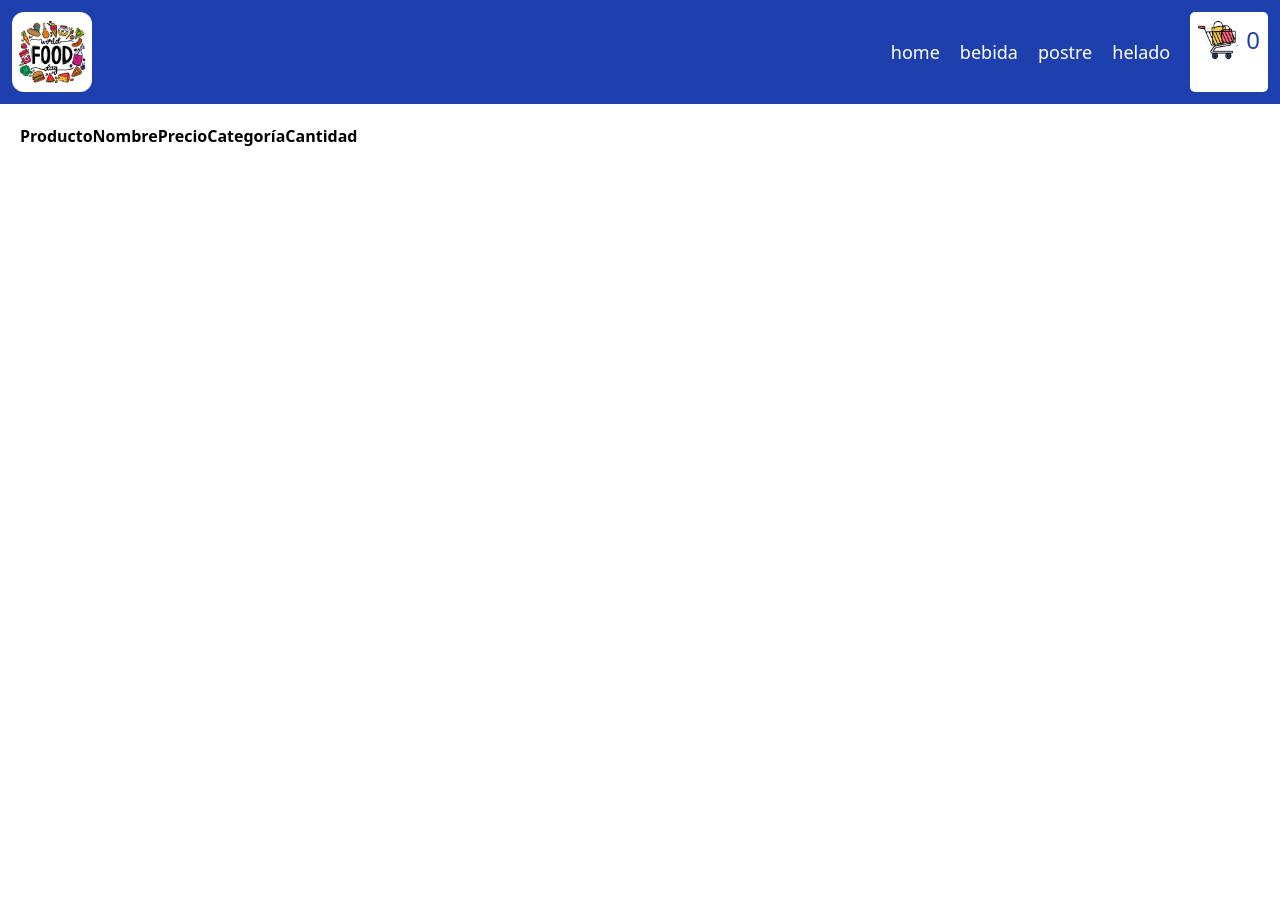
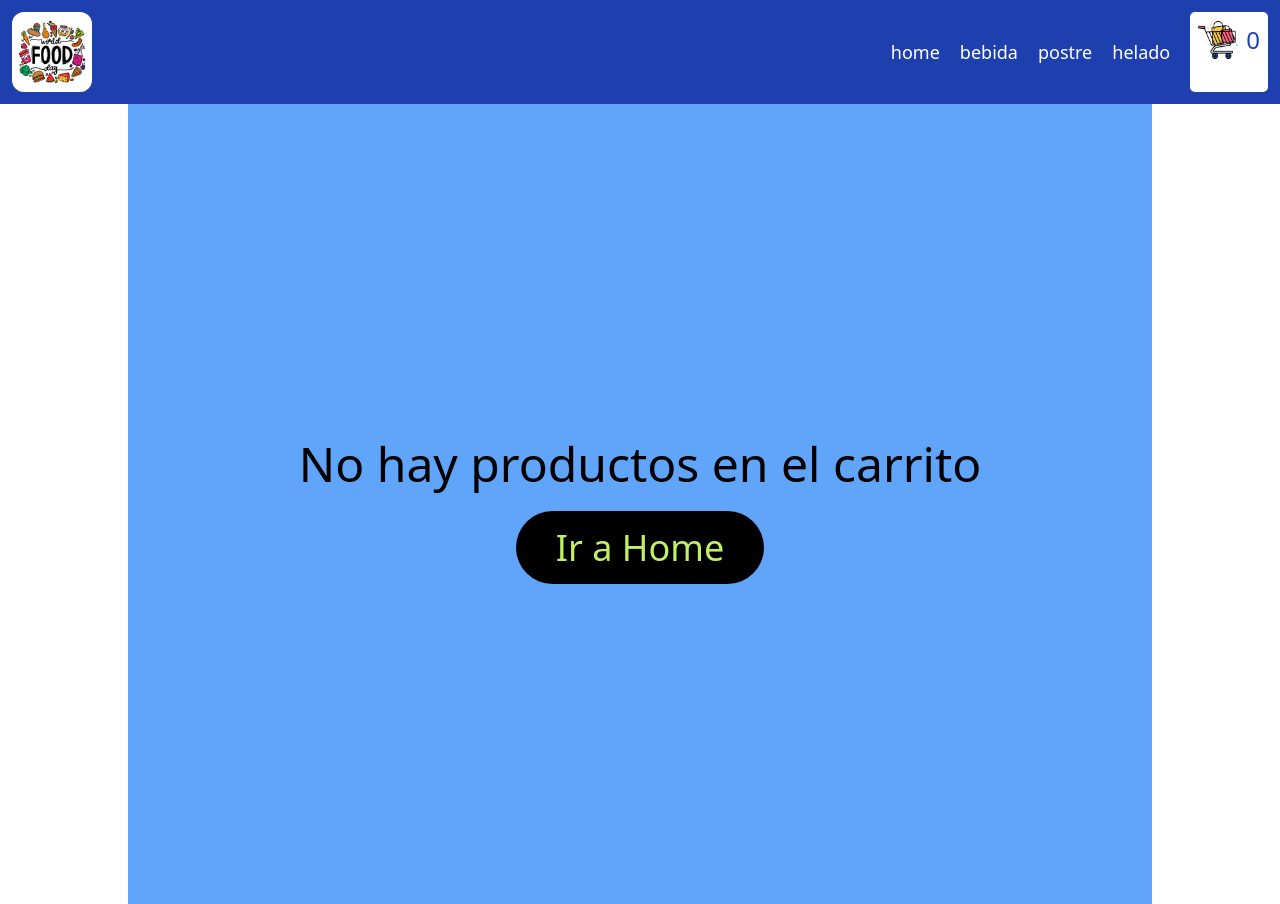
Before and after one commit to leoTechnologyDeveloper/react-ecommerce, a React (Create React App) app: page /cart in a window 1280 px wide. Before the commit the page ends 800 px from the top, so only its background shows below. Built offline with nearby package versions, Linux system fonts and the light colour scheme.

Commit message:
cart table

```diff
--- a/src/App.js
+++ b/src/App.js
@@ -22,7 +22,7 @@ function App() {
             <Route path="/item/:Id" element={<ItemDetailContainer />} />
             <Route
               path="*"
-              element={<ErrorPage title="No existe este recurso" />}
+              element={<ErrorPage title="Error 404 - No existe este recurso" />}
             />
             <Route path="/cart" element={<Cart />} />
           </Routes>
--- a/src/components/Cart.jsx
+++ b/src/components/Cart.jsx
@@ -1,39 +1,60 @@
 import { useContext } from "react";
 import { CartContext } from "../contexts/CartContext";
+import ErrorPage from "../components/ErrorPage";
 
 const Cart = () => {
-  const { products } = useContext(CartContext);
+  const { products, calculateTotalPrice, removeItem } = useContext(CartContext);
 
   return (
-    <div className="flex flex-wrap gap-4 w-4/5 m-5 h-2/5 ">
-      <table className="table-fixed text-center">
-        <thead>
-          <tr>
+    <div className="flex  gap-4 w-4/5 h-2/5  m-auto content-center">
+      {products.length === 0 ? (
+        <ErrorPage title="No hay productos en el carrito" />
+      ) : (
+        <table className="table-fixed text-blue-800 text-center mx-auto mt-5 w-4/5  ">
+          <thead className="bg-blue-200 ">
+            <tr className="py-2">
               <th>Producto</th>
               <th>Nombre</th>
-            <th>Precio</th>
               <th>Categoría</th>
               <th>Cantidad</th>
+              <th>Precio</th>
+              <th></th>
             </tr>
           </thead>
           {products.map((producto) => (
-          <tbody>
+            <tbody className="bg-gray-200">
               <tr>
                 <td>
                   <img
                     src={producto.image}
                     alt=""
-                  className="w-20 rounded-full overflow-hidden text-center"
+                    className="w-20 rounded-full overflow-hidden text-center m-4 mx-auto"
                   />
                 </td>
                 <td>{producto.name}</td>
-              <td>{producto.price}</td>
                 <td>{producto.category}</td>
                 <td>{producto.amount}</td>
+                <td>{producto.price}</td>
+                <td
+                  className="cursor-pointer"
+                  onClick={() => removeItem(producto.id)}
+                >
+                  X
+                </td>
               </tr>
             </tbody>
           ))}
+          <tfoot>
+            <tr>
+              <th></th>
+              <th></th>
+              <th></th>
+              <th>TOTAL</th>
+              <th>{calculateTotalPrice}</th>
+            </tr>
+          </tfoot>
         </table>
+      )}
     </div>
   );
 };
--- a/src/components/ErrorPage.jsx
+++ b/src/components/ErrorPage.jsx
@@ -3,8 +3,15 @@ import React from "react";
 const ErrorPage = ({ title }) => {
   return (
     <div className="flex flex-col h-screen justify-center w-full mx-auto bg-blue-400 text-center  text-5xl gap-10">
-      <h2 className="text-white">404</h2>
       <p>{title}</p>
+      <h2 className="text-lime-300 text-4xl">
+        <a
+          href="/"
+          className="bg-black hover:bg-white hover:text-blue-700 rounded-full px-10 py-3  "
+        >
+          Ir a Home
+        </a>
+      </h2>
     </div>
   );
 };
--- a/src/contexts/CartContext.jsx
+++ b/src/contexts/CartContext.jsx
@@ -38,6 +38,11 @@ export const CartProvider = ({ children }) => {
 
   const clear = () => setProducts([]);
 
+  const calculateTotalPrice = products.reduce(
+    (acc, item) => acc + item.price * item.amount,
+    0
+  );
+
   console.log("Los productos del carrito son");
   console.log(products);
 
@@ -45,7 +50,14 @@ export const CartProvider = ({ children }) => {
 
   return (
     <CartContext.Provider
-      value={{ addItem, removeItem, clear, totalProductsInWidget, products }}
+      value={{
+        addItem,
+        removeItem,
+        clear,
+        totalProductsInWidget,
+        products,
+        calculateTotalPrice,
+      }}
     >
       {children}
     </CartContext.Provider>
```
Lines whose indentation alone changed are shown as unchanged.
